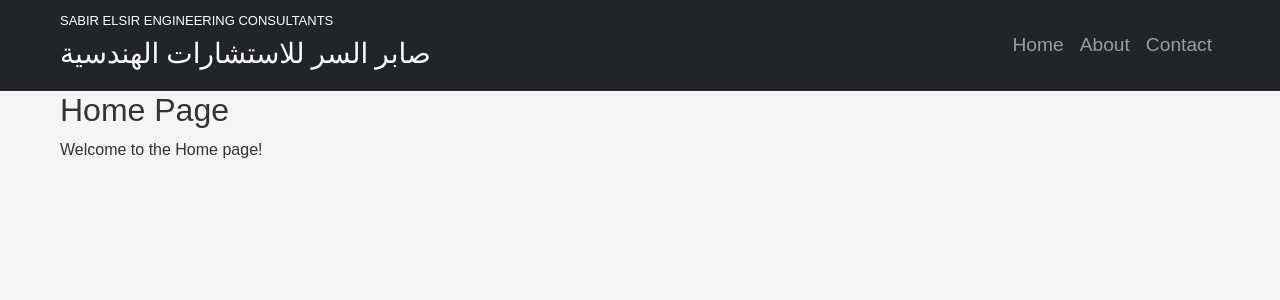
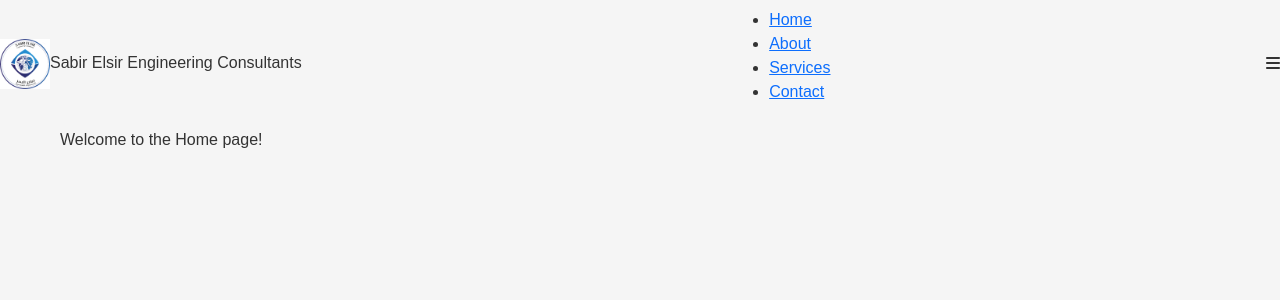
Before and after one commit to SabirElsir/webSiteFrontEnd, a React (Create React App) app in the folder frontend/: page / in a window 1280 px wide. Shown: the top 300 px of the page. Built offline with nearby package versions, Linux system fonts and the light colour scheme.

Commit message:
update home, about and navbar to include the cardoules

```diff
--- a/frontend/src/components/About.js
+++ b/frontend/src/components/About.js
@@ -1,4 +1,3 @@
-// src/components/About.js
 import React from "react";
 
 const About = () => {
--- a/frontend/src/components/Home.js
+++ b/frontend/src/components/Home.js
@@ -6,11 +6,12 @@ const Home = () => {
   return (
     <div className="container">
       <Helmet>
-        <title>SABIR ELSIR ENG CONS | Home</title>
+        <title>SABIR ELSIR ENG CONS</title>
       </Helmet>
 
-      <h2>Home Page</h2>
       <p>Welcome to the Home page!</p>
+      <br />
+      <br />
     </div>
   );
 };
--- a/frontend/src/components/NavBar.js
+++ b/frontend/src/components/NavBar.js
@@ -1,52 +1,40 @@
-// src/components/NavBar.js
+// NavBar.js
 import React, { useState } from "react";
-import { Link } from "react-router-dom";
-import { Navbar, Nav, Container } from "react-bootstrap";
 import "../styles/NavBar.css";
+// NavBar.js
+import "@fortawesome/fontawesome-free/css/all.min.css";
 
 const NavBar = () => {
-  const [expanded, setExpanded] = useState(false);
+  const [isActive, setIsActive] = useState(false);
+
+  const handleToggle = () => {
+    setIsActive(!isActive);
+  };
 
   return (
-    <Navbar
-      expanded={expanded}
-      expand="lg"
-      bg="dark"
-      variant="dark"
-      sticky="top"
-    >
-      <div class="container">
-        <Navbar.Brand as={Link} to="/">
-          <div>
-            <h3 class="sabirName">SABIR ELSIR ENGINEERING CONSULTANTS </h3>
-            <h3 class="sabirNameAR">صابر السر للاستشارات الهندسية</h3>
-          </div>
-        </Navbar.Brand>
-        <Navbar.Toggle
-          aria-controls="basic-navbar-nav"
-          onClick={() => setExpanded(expanded ? false : "expanded")}
-        >
-          <i className={expanded ? "fas fa-times" : "fas fa-bars"}></i>
-        </Navbar.Toggle>
-        <Navbar.Collapse id="basic-navbar-nav">
-          <Nav className="ms-auto">
-            <Nav.Link as={Link} to="/" onClick={() => setExpanded(false)}>
-              Home
-            </Nav.Link>
-            <Nav.Link as={Link} to="/about" onClick={() => setExpanded(false)}>
-              About
-            </Nav.Link>
-            <Nav.Link
-              as={Link}
-              to="/contact"
-              onClick={() => setExpanded(false)}
-            >
-              Contact
-            </Nav.Link>
-          </Nav>
-        </Navbar.Collapse>
+    <nav className={`navbar ${isActive ? "active" : ""}`}>
+      <div className="logo">
+        <img src="../images/logo.png" height={50} />
+        Sabir Elsir Engineering Consultants
       </div>
-    </Navbar>
+      <ul>
+        <li>
+          <a href="#home">Home</a>
+        </li>
+        <li>
+          <a href="#about">About</a>
+        </li>
+        <li>
+          <a href="#services">Services</a>
+        </li>
+        <li>
+          <a href="#contact">Contact</a>
+        </li>
+      </ul>
+      <div className="menu-icon" onClick={handleToggle}>
+        <i className={`fas ${isActive ? "fa-times" : "fa-bars"}`}></i>
+      </div>
+    </nav>
   );
 };
 
```
